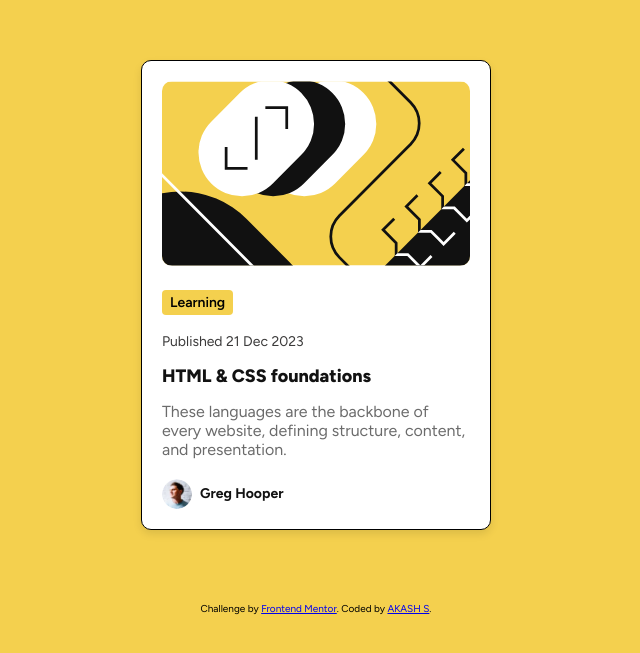
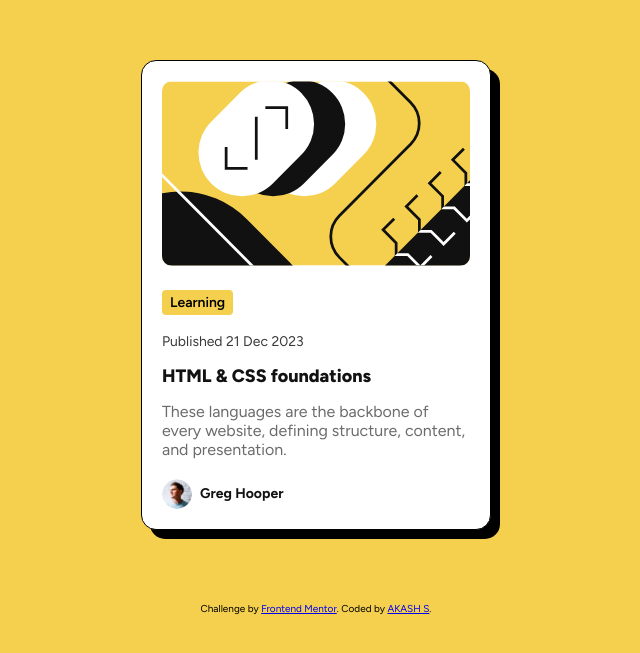
Before and after one commit to Akash-S-010/blog-preview-card-FrontendMentor, a plain HTML site: page index.html in a window 1280 px wide. Shown: the part 105-758 px from the top of the page, without its empty margins (324-964 px from the left). Drawn offline with Linux system fonts and the light colour scheme.

Commit message:
boxshadow created

```diff
--- a/style.css
+++ b/style.css
@@ -29,13 +29,14 @@ body {
 
 .card {
     background-color: hsl(0, 0%, 100%);
-    border-radius: 10px;
+    border-radius: 15px;
     box-shadow: 0 4px 8px rgba(0, 0, 0, 0.1);
     overflow: hidden;
     border: 1px solid black;
     max-width: 350px;
     text-align: left;
     padding: 20px;
+    box-shadow: rgba(0, 0, 0, 1) 9px 9px 0.1px;
 }
 
 .main-img {
```
